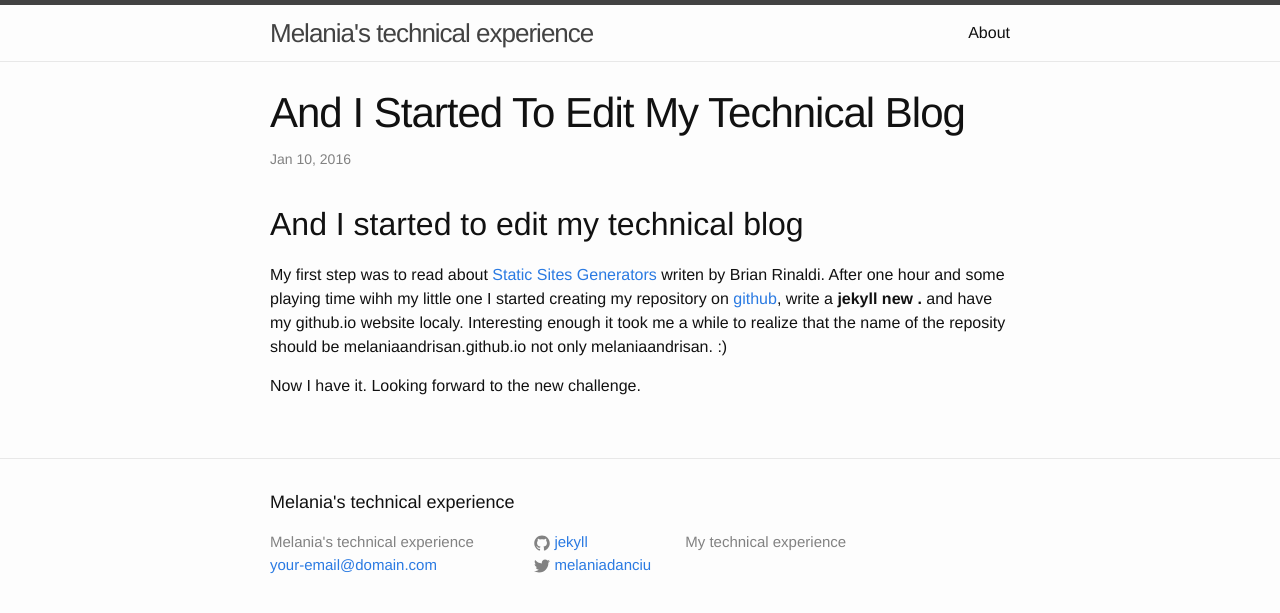
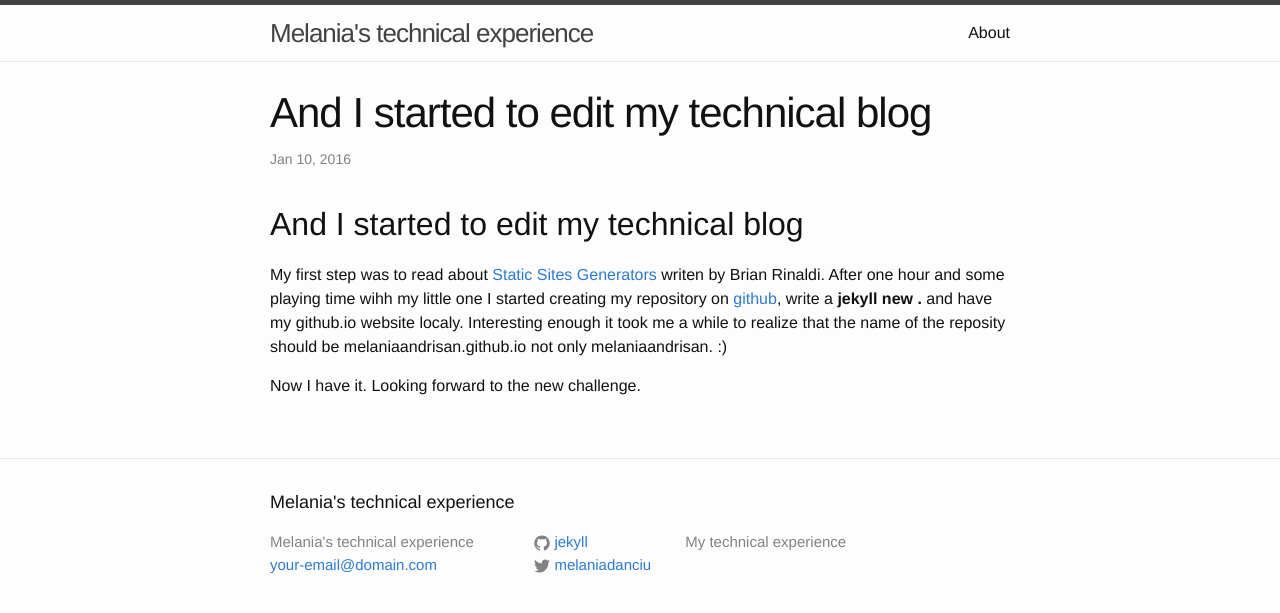
Before and after one commit to melaniaandrisan/melaniaandrisan.github.io, a Jekyll site: the page built from _posts/2016-01-10-And-I-started-to-edit-my-technical-blog.md, in a window 1280 px wide. Shown: the top 613 px of the page. Built offline with Jekyll 4.4.1, drawn with Linux system fonts in a browser that asks for light colours; comment, search, counter and statistics services are not loaded; part of the change alters nothing that is shown.

```diff
--- a/_posts/2016-01-10-And-I-started-to-edit-my-technical-blog.md
+++ b/_posts/2016-01-10-And-I-started-to-edit-my-technical-blog.md
@@ -3,7 +3,9 @@ published: true
 layout: post
 date: "2016-01-10 21:35:13 +0200"
 categories: jekyll update
+title: And I started to edit my technical blog
 ---
+
 
 
 
```
